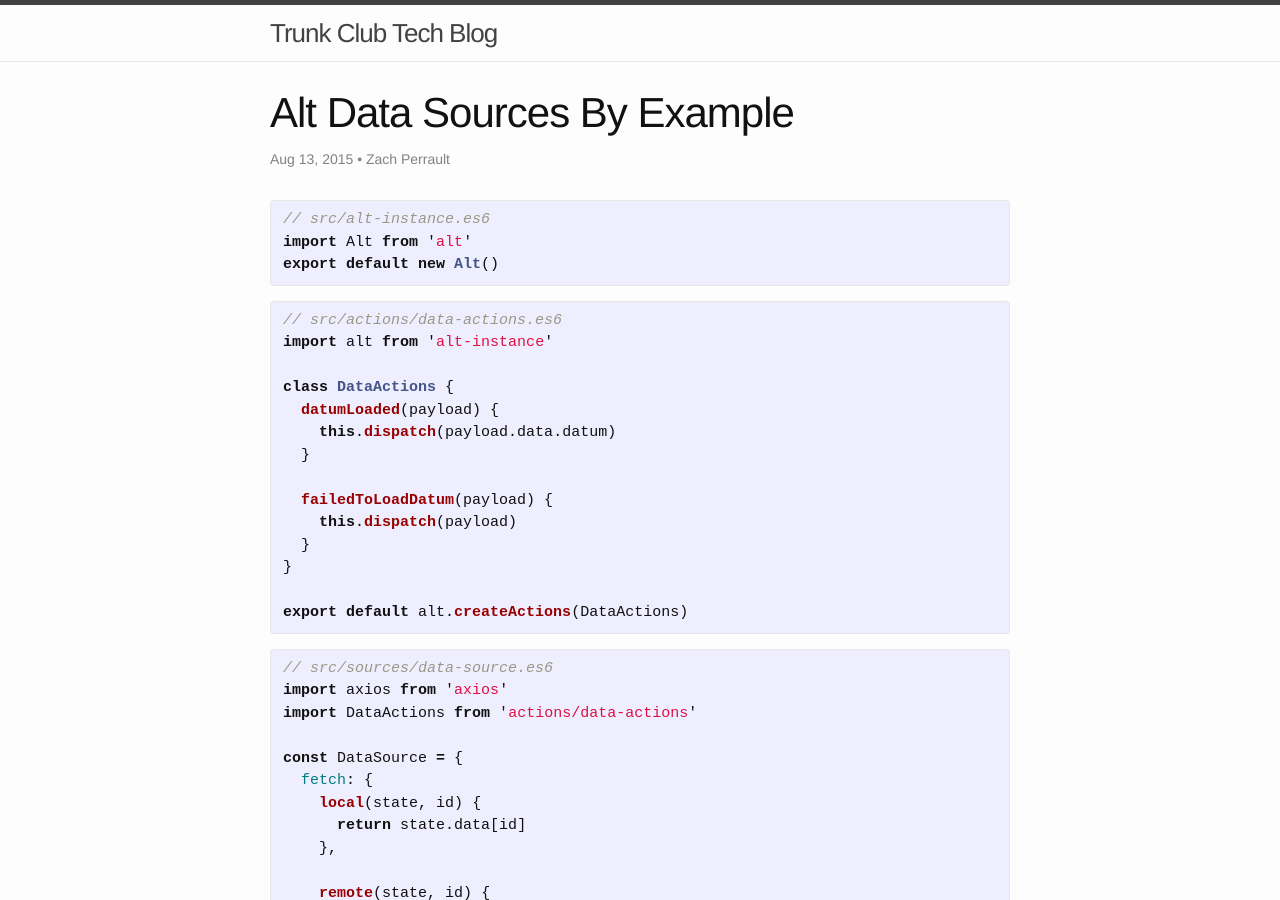
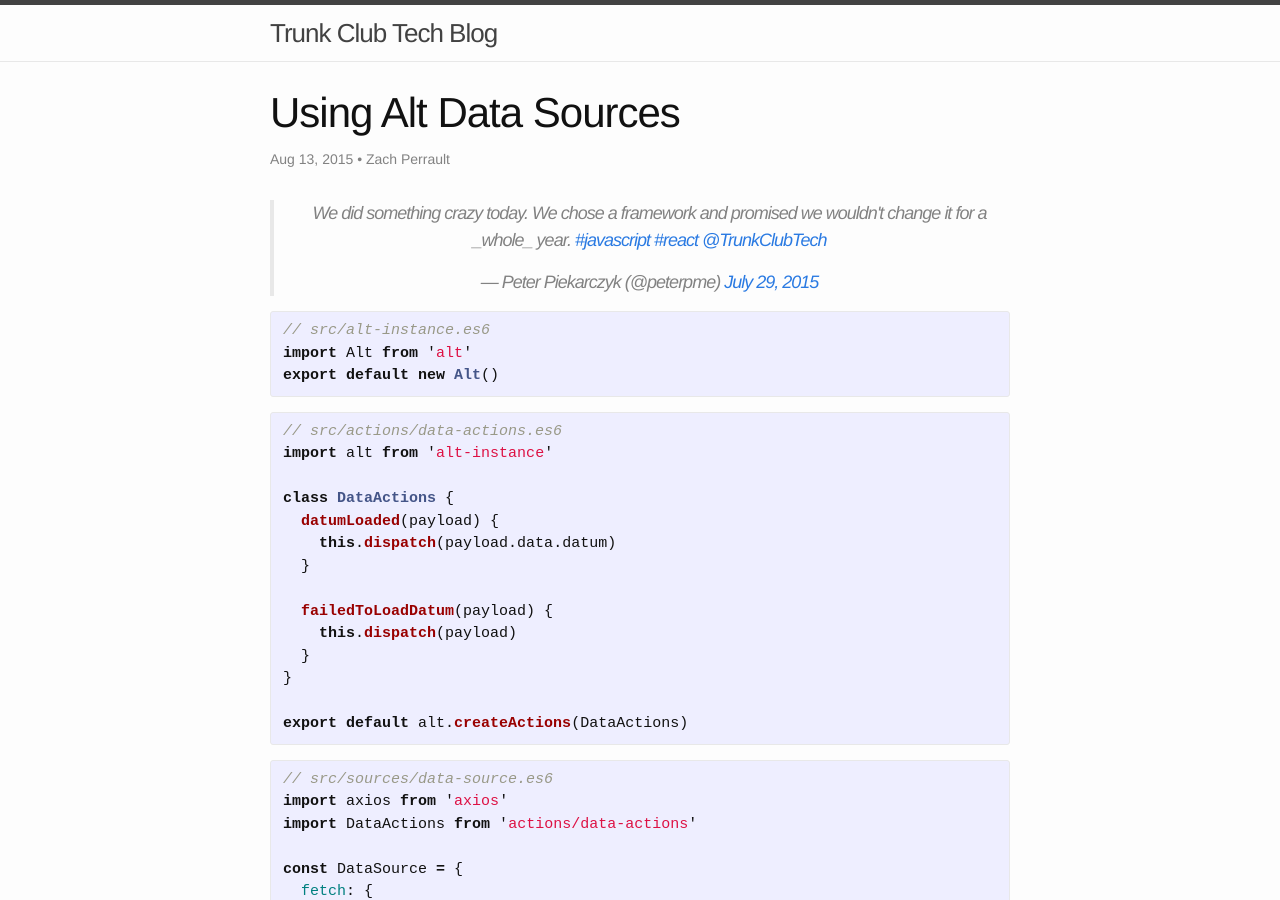
Before and after one commit to trunkclub/trunkclub.github.io, a Jekyll site: the page built from _posts/2015-08-13-using-alts-data-sources.md, in a window 1280 px wide and 900 px high. Built offline with Jekyll 4.4.1, drawn with Linux system fonts in a browser that asks for light colours; comment, search, counter and statistics services are not loaded.

Commit message:
Add peter's tweet?

```diff
--- a/_posts/2015-08-13-using-alts-data-sources.md
+++ b/_posts/2015-08-13-using-alts-data-sources.md
@@ -1,11 +1,17 @@
 ---
 layout: post
-title: Alt Data Sources By Example
+title: Using Alt Data Sources
 author: Zach Perrault
 date: 2015-08-13 12:00:00
 comments: true
 ---
 
+
+
+<center>
+  <blockquote class="twitter-tweet" lang="en"><p lang="en" dir="ltr">We did something crazy today. We chose a framework and promised we wouldn&#39;t change it for a _whole_ year. <a href="https://twitter.com/hashtag/javascript?src=hash">#javascript</a> <a href="https://twitter.com/hashtag/react?src=hash">#react</a> <a href="https://twitter.com/TrunkClubTech">@TrunkClubTech</a></p>&mdash; Peter Piekarczyk (@peterpme) <a href="https://twitter.com/peterpme/status/626190340844687361">July 29, 2015</a></blockquote>
+  <script async src="//platform.twitter.com/widgets.js" charset="utf-8"></script>
+</center>
 
 {% highlight javascript %}
 // src/alt-instance.es6
```
